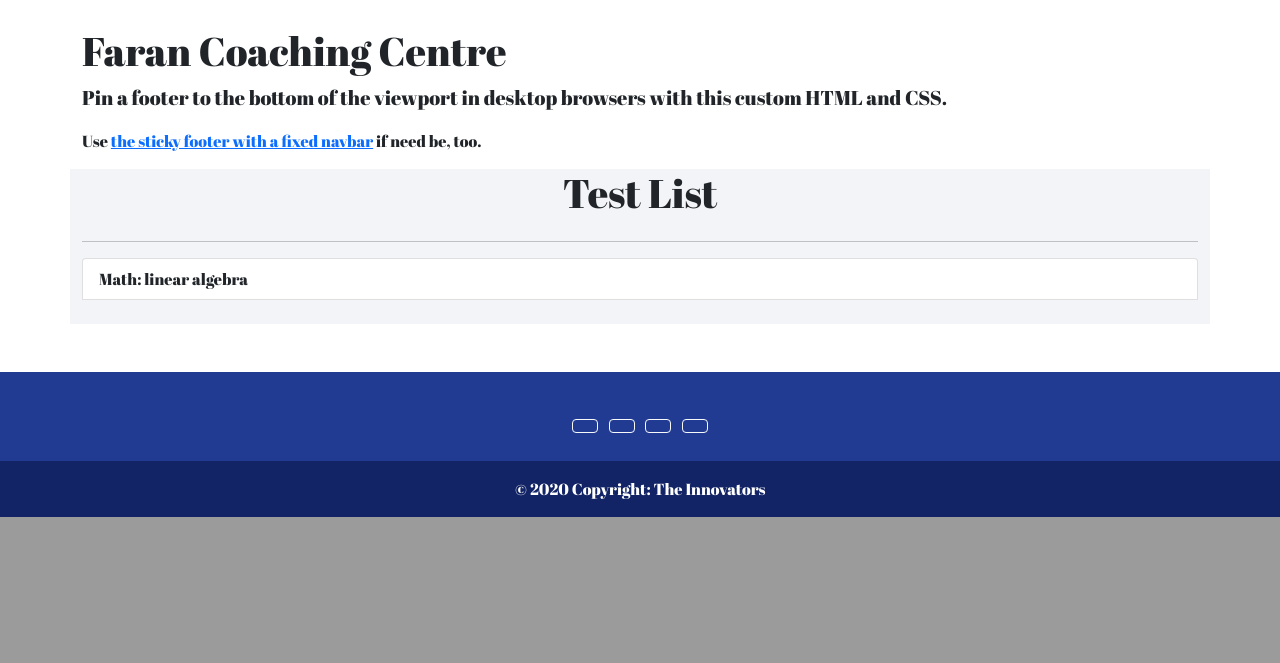
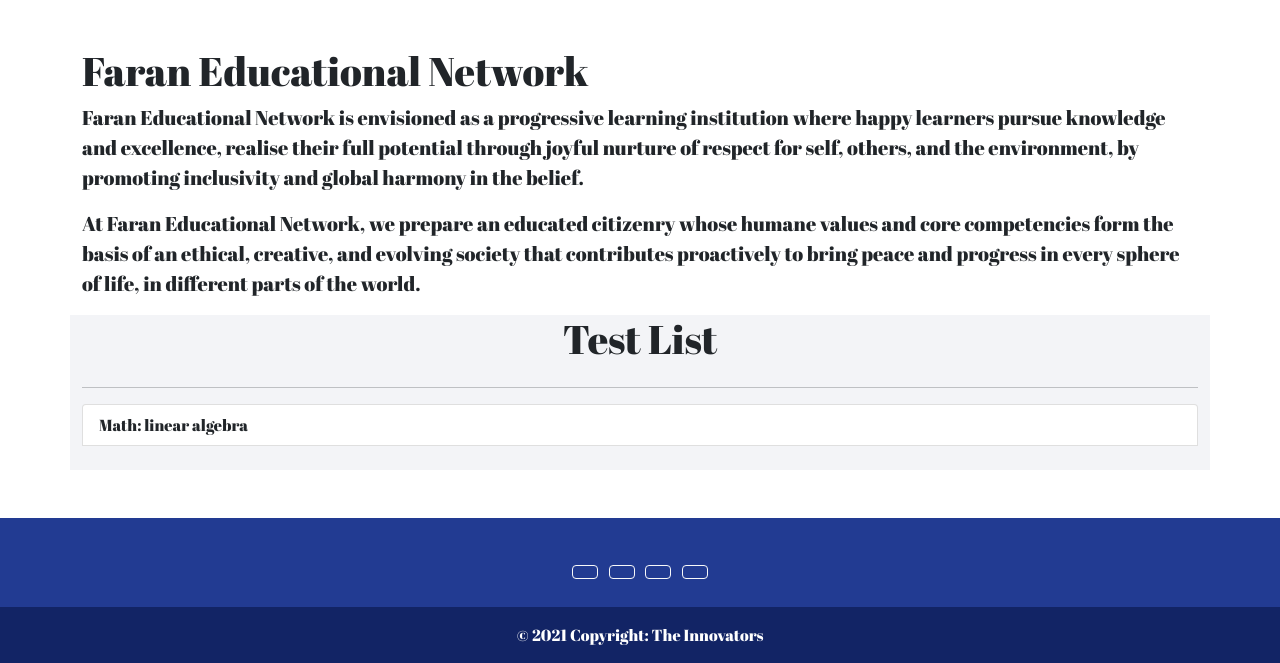
Before and after one commit to NimraSadaqat/djangoquizapp, a Django app: page / in a window 1280 px wide. Shown: the part 627-1290 px from the top of the page. Before the commit the page ends 1144 px from the top, so only its background shows below. Run offline with Django 3.2, Linux system fonts and the light colour scheme; data comes from the database, SQL or seed files in the repository; both versions use the stored data as it was after the commit; some libraries are stand-ins or nearby versions.

Commit message:
Final app

```diff
--- a/mcqs/templates/mcqs/main.html
+++ b/mcqs/templates/mcqs/main.html
@@ -17,7 +17,7 @@ home
   <div class="modal-dialog">
     <div class="modal-content">
       <div class="modal-header">
-        <h5 class="modal-title" id="staticBackdropLabel">Faran Coaching Center</h5>
+        <h5 class="modal-title" id="staticBackdropLabel">Faran Educational Network</h5>
         <button type="button" class="btn-close" data-bs-dismiss="modal" aria-label="Close"></button>
       </div>
       <div class="modal-body" id="modal-body-confirm">
@@ -30,9 +30,10 @@ home
   </div>
 </div>
 <div class="container" id="intro">
-  <h1 class="mt-5">Faran Coaching Centre</h1>
-  <p class="lead">Pin a footer to the bottom of the viewport in desktop browsers with this custom HTML and CSS.</p>
-  <p>Use <a href="../examples/sticky-footer-navbar/">the sticky footer with a fixed navbar</a> if need be, too.</p>
+  <h1 class="mt-5">Faran Educational Network</h1>
+  <p class="lead">Faran Educational Network is envisioned as a progressive learning institution where happy learners pursue knowledge and excellence, realise their full potential through joyful nurture of respect for self, others, and the environment,
+    by promoting inclusivity and global harmony in the belief. </p>
+    <p class="lead">At Faran Educational Network, we prepare an educated citizenry whose humane values and core competencies form the basis of an ethical, creative, and evolving society that contributes proactively to bring peace and progress in every sphere of life, in different parts of the world. </p>
 </div>
 <div class="container mycontainer mb-5" style="background-color: #F3F4F7;">
 <div class="row">
--- a/templates/base.html
+++ b/templates/base.html
@@ -7,6 +7,7 @@
     <meta name="viewport" content="width=device-width, initial-scale=1">
     <meta name="description" content="">
     <meta name="author" content="Nimra Adeel">
+    <link rel="shortcut icon" href="{% static 'images/faran-icon.ico' %}" />
     <title>FCC MCQS app| {% block title %}{% endblock title %}</title>
 
     <link href="https://cdn.jsdelivr.net/npm/bootstrap@5.0.1/dist/css/bootstrap.min.css" rel="stylesheet" integrity="sha384-+0n0xVW2eSR5OomGNYDnhzAbDsOXxcvSN1TPprVMTNDbiYZCxYbOOl7+AMvyTG2x" crossorigin="anonymous">
@@ -54,6 +55,9 @@
     <header>
       <nav class="navbar navbar-expand-lg navbar-dark" style="background-color: #122465;">
       <div class="container-fluid">
+        <a class="navbar-brand" href="{% url 'mcqs:main-view' %}">
+          <img src="{% static 'images/faran-logo.png' %}" alt="" width="50" height="50">
+        </a>
         <a class="navbar-brand" href="{% url 'mcqs:main-view' %}">Faran Coaching Center</a>
         <button class="navbar-toggler" type="button" data-bs-toggle="collapse" data-bs-target="#navbarText" aria-controls="navbarText" aria-expanded="false" aria-label="Toggle navigation">
           <span class="navbar-toggler-icon"></span>
@@ -105,22 +109,22 @@
 <!-- Section: Social media -->
 <section class="mb-4">
   <!-- Facebook -->
-  <a class="btn btn-outline-light btn-floating m-1" href="https://www.facebook.com/farancoachingcentre/" role="button"
+  <a class="btn btn-outline-light btn-floating m-1" href="https://www.facebook.com/ThePinnacleCollege/" role="button"
     ><i class="fab fa-facebook-f"></i
   ></a>
 
   <!-- Twitter -->
-  <a class="btn btn-outline-light btn-floating m-1" href="#!" role="button"
+  <a class="btn btn-outline-light btn-floating m-1" href="https://twitter.com/adeelrao256" role="button"
     ><i class="fab fa-twitter"></i
   ></a>
 
   <!-- Google -->
-  <a class="btn btn-outline-light btn-floating m-1" href="#!" role="button"
+  <a class="btn btn-outline-light btn-floating m-1" href="https://play.google.com/store/apps/details?id=com.kambohcomputingservices.parentsportal.pinnacle_college_karachi&hl=en&gl=US" role="button"
     ><i class="fab fa-google"></i
   ></a>
 
   <!-- Instagram -->
-  <a class="btn btn-outline-light btn-floating m-1" href="#!" role="button"
+  <a class="btn btn-outline-light btn-floating m-1" href="https://www.instagram.com/thepinnaclecollege/" role="button"
     ><i class="fab fa-instagram"></i
   ></a>
 </section>
@@ -130,7 +134,7 @@
 
 <!-- Copyright -->
 <div class="text-center p-3 mb-0" style="background-color: #122465;">
-© 2020 Copyright: The Innovators
+© 2021 Copyright: The Innovators
 <!-- <a class="text-white" href="https://mdbootstrap.com/">MDBootstrap.com</a> -->
 </div>
 <!-- Copyright -->
--- a/tpc/settings.py
+++ b/tpc/settings.py
@@ -110,8 +110,8 @@ AUTH_PASSWORD_VALIDATORS = [
 
 LANGUAGE_CODE = 'en-us'
 
-# TIME_ZONE = 'Asia/Ashgabat'
-TIME_ZONE = 'UTC'
+TIME_ZONE = 'Asia/Ashgabat'
+# TIME_ZONE = 'UTC'
 USE_I18N = True
 
 USE_L10N = True
```
Also changed, not shown: requirements1.txt (deleted, +0 -339 lines), db.sqlite3.
